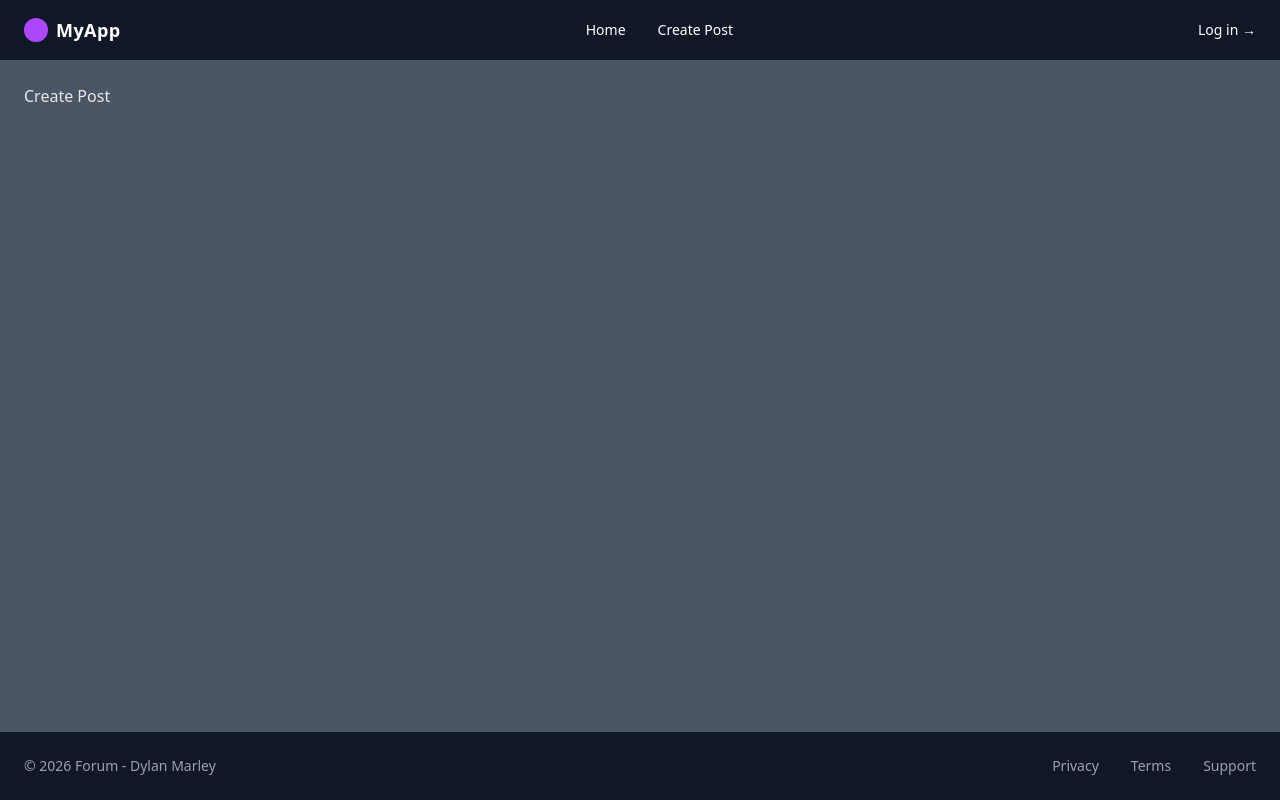
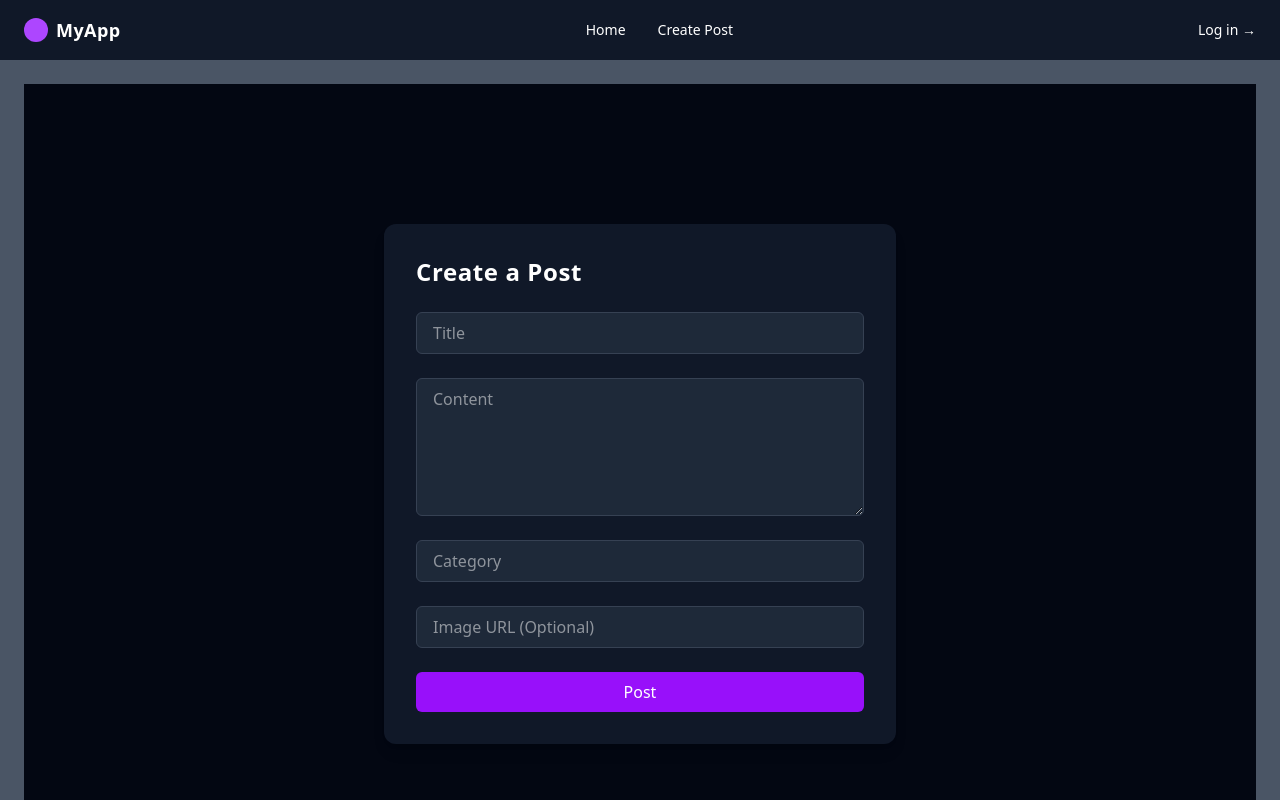
Before and after one commit to Dylan-JM/week07-assignment, a React (Vite) app in the folder client/: page /CreatePost in a window 1280 px wide. Shown: the top 800 px of the page. Built offline with nearby package versions, Linux system fonts and the light colour scheme.

Commit message:
feat: ViewPost page

```diff
--- a/client/src/App.jsx
+++ b/client/src/App.jsx
@@ -14,7 +14,7 @@ export default function App() {
         <Route element={<Layout />}>
           <Route element={<HomePage />} path={"/"} />
           <Route element={<CreatePost />} path={"/CreatePost"} />
-          <Route element={<ViewPost />} path={"/ViewPost"} />
+          <Route element={<ViewPost />} path={"/ViewPost/:id"} />
           <Route element={<LoginSignUp />} path={"/LoginSignUp"} />
           <Route element={<UserProfile />} path={"/UserProfile"} />
         </Route>
--- a/client/src/components/Header.jsx
+++ b/client/src/components/Header.jsx
@@ -22,10 +22,7 @@ export default function Header() {
 
         {user ? (
           <Link to="/UserProfile">
-            <img
-              src={user.avatar || "/default-avatar.png"}
-              className="w-8 h-8 rounded-full border border-purple-500 object-cover"
-            />
+            <p>{user.username}</p>
           </Link>
         ) : (
           <Link
--- a/client/src/pages/CreatePost.jsx
+++ b/client/src/pages/CreatePost.jsx
@@ -1,7 +1,95 @@
+import { useState } from "react";
+
 export default function CreatePost() {
+  const user = JSON.parse(localStorage.getItem("user"));
+
+  const [formValues, setFormValues] = useState({
+    title: "",
+    content: "",
+    category: "",
+    image_url: "",
+  });
+
+  function handleChange(event) {
+    setFormValues({ ...formValues, [event.target.name]: event.target.value });
+  }
+
+  async function handleSubmit(event) {
+    event.preventDefault();
+
+    const response = await fetch(
+      `${import.meta.env.VITE_SERVER_URL}/create-post`,
+      {
+        method: "POST",
+        headers: { "Content-Type": "application/json" },
+        body: JSON.stringify({
+          userId: user.id,
+          title: formValues.title,
+          content: formValues.content,
+          category: formValues.category,
+          image_url: formValues.image_url,
+        }),
+      }
+    );
+
+    const data = await response.json();
+
+    if (data.post) {
+      window.location.href = `/post/${data.post.id}`;
+    }
+  }
+
   return (
-    <>
-      <h1>Create Post</h1>
-    </>
+    <div className="min-h-screen flex items-center justify-center bg-gray-950 text-white px-6">
+      <form
+        onSubmit={handleSubmit}
+        className="w-full max-w-lg bg-gray-900 p-8 rounded-xl shadow-lg flex flex-col gap-6"
+      >
+        <h1 className="text-2xl font-semibold tracking-wide">Create a Post</h1>
+
+        <input
+          type="text"
+          name="title"
+          placeholder="Title"
+          value={formValues.title}
+          onChange={handleChange}
+          className="w-full px-4 py-2 rounded-md bg-gray-800 border border-gray-700 focus:border-purple-500 outline-none"
+        />
+
+        <textarea
+          name="content"
+          placeholder="Content"
+          value={formValues.content}
+          onChange={handleChange}
+          rows="5"
+          className="w-full px-4 py-2 rounded-md bg-gray-800 border border-gray-700 focus:border-purple-500 outline-none"
+        />
+
+        <input
+          type="text"
+          name="category"
+          placeholder="Category"
+          value={formValues.category}
+          onChange={handleChange}
+          className="w-full px-4 py-2 rounded-md bg-gray-800 border border-gray-700 focus:border-purple-500 outline-none"
+        />
+
+        <input
+          type="text"
+          name="image_url"
+          placeholder="Image URL (Optional)"
+          value={formValues.image_url}
+          onChange={handleChange}
+          className="w-full px-4 py-2 rounded-md bg-gray-800 border border-gray-700 focus:border-purple-500 outline-none"
+        />
+
+        <button
+          type="submit"
+          className="w-full py-2 bg-purple-600 hover:bg-purple-700 rounded-md font-medium transition"
+        >
+          Post
+        </button>
+      </form>
+    </div>
   );
 }
--- a/client/src/pages/ViewPost.jsx
+++ b/client/src/pages/ViewPost.jsx
@@ -1,7 +1,43 @@
+import { useEffect, useState } from "react";
+import { useParams } from "react-router";
+
 export default function ViewPost() {
+  const { id } = useParams();
+  const [post, setPost] = useState(null);
+
+  useEffect(() => {
+    async function fetchPost() {
+      const response = await fetch(
+        `${import.meta.env.VITE_SERVER_URL}/ViewPost/${id}`
+      );
+      const data = await response.json();
+      setPost(data);
+    }
+    fetchPost();
+  }, [id]);
+
+  if (!post) return null;
+
   return (
-    <>
-      <h1>ViewPost Page</h1>
-    </>
+    <div className="min-h-screen bg-gray-950 text-white px-6 py-10 flex justify-center">
+      <div className="max-w-2xl w-full bg-gray-900 p-8 rounded-xl flex flex-col gap-6">
+        <h1 className="text-3xl font-semibold">{post.title}</h1>
+
+        {post.image_url && (
+          <img
+            src={post.image_url}
+            alt=""
+            className="w-full rounded-lg object-cover"
+          />
+        )}
+
+        <p className="text-gray-300 leading-relaxed">{post.content}</p>
+
+        <div className="flex justify-between text-sm text-gray-400">
+          <span>{post.category}</span>
+          <span>By {post.username}</span>
+        </div>
+      </div>
+    </div>
   );
 }
```
Also changed, not shown: 1 other file (tests, documents, lock files or other folders).
